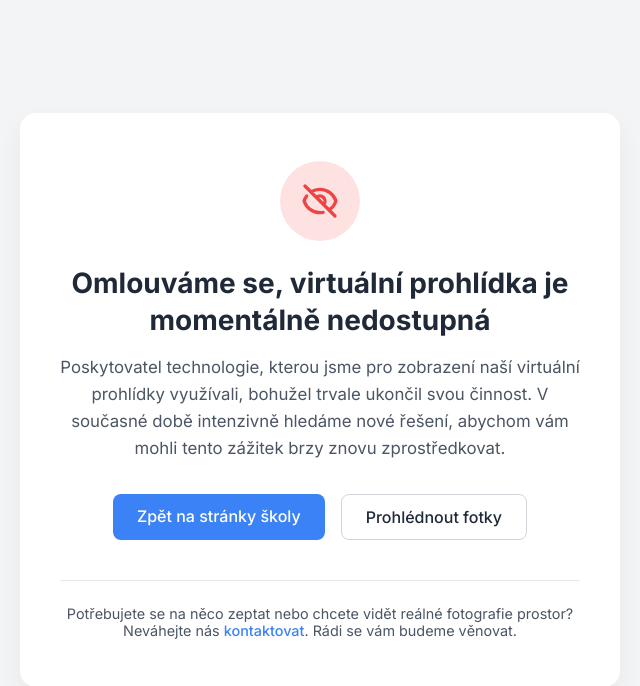
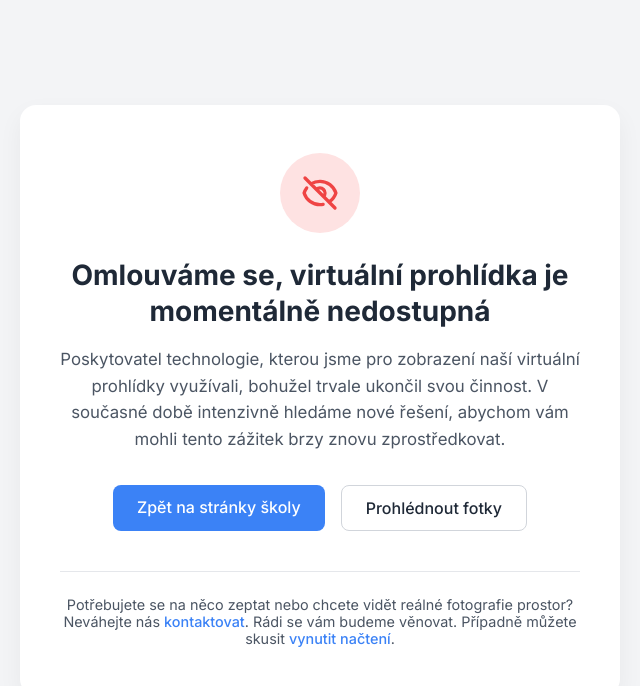
Before and after one commit to SkoroVim/wbredirect, a plain HTML site: page index.html in a window 1280 px wide. Shown: the whole page, without its empty margins (320-960 px from the left). Drawn offline with Linux system fonts and the light colour scheme.

Commit message:
Update index.html
vynutit načtení

```diff
--- a/index.html
+++ b/index.html
@@ -166,7 +166,7 @@
 
         <div class="contact-info">
             Potřebujete se na něco zeptat nebo chcete vidět reálné fotografie prostor? <br>
-            Neváhejte nás <a href="https://slovacka.cz/kontakty">kontaktovat</a>. Rádi se vám budeme věnovat.
+            Neváhejte nás <a href="https://slovacka.cz/kontakty">kontaktovat</a>. Rádi se vám budeme věnovat. Případně můžete skusit <a href="https://webobook.com/public/65cbd68a8e967045b81d8242,en">vynutit načtení</a>.
         </div>
     </div>
 </body>
```
